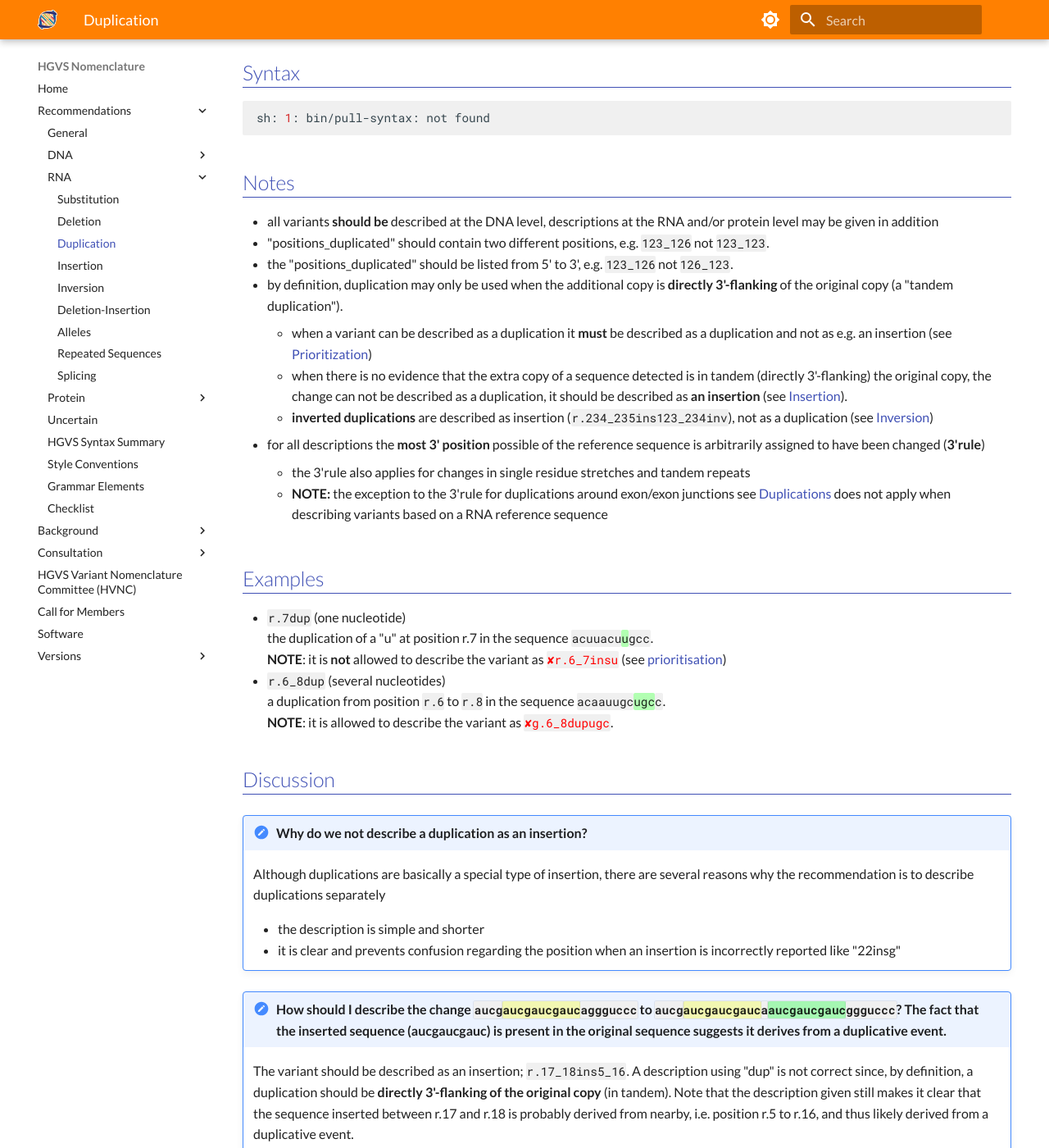
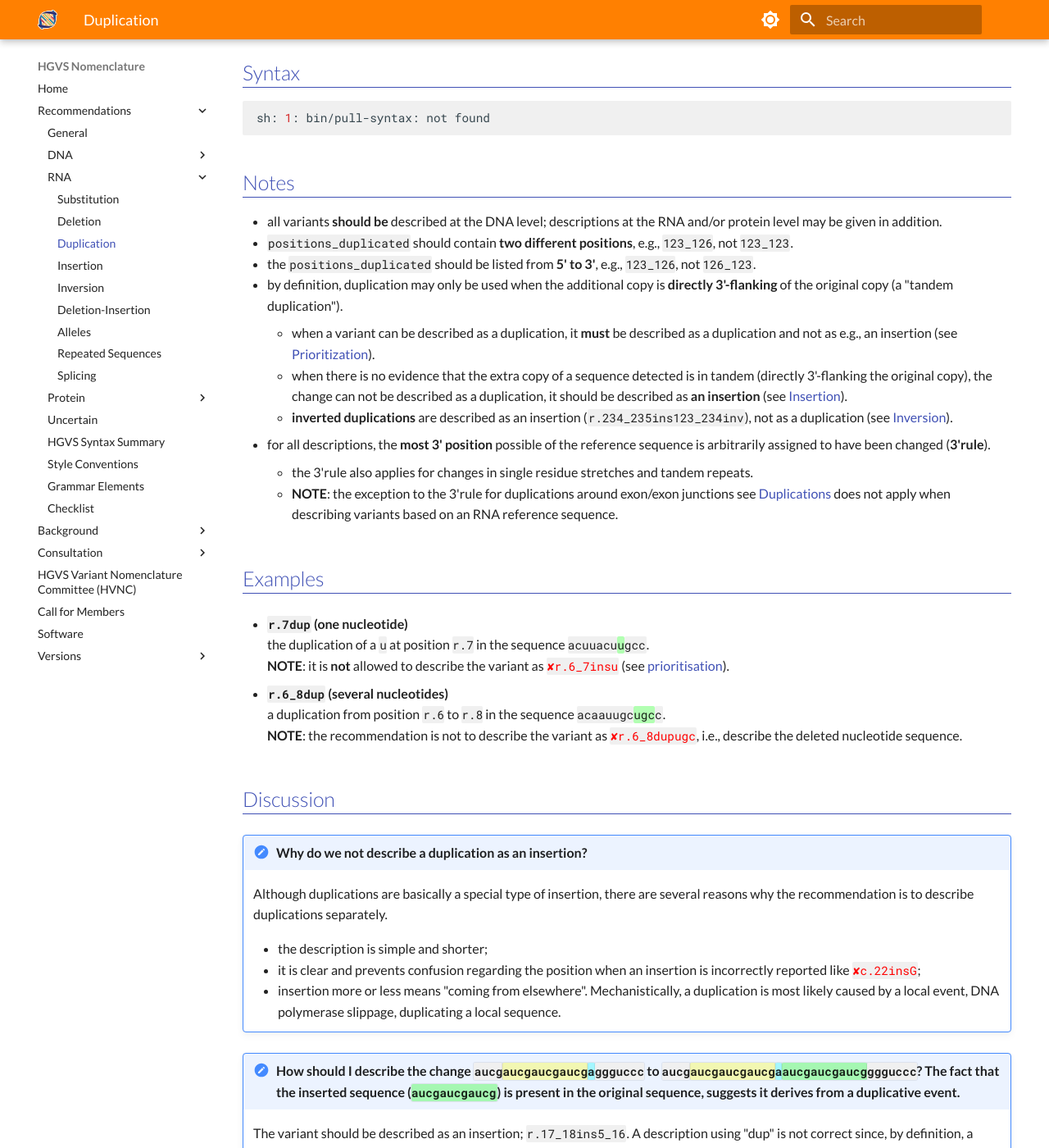
Before and after one commit to HGVSnomenclature/hgvs-nomenclature, an MkDocs documentation site: the page built from docs/recommendations/RNA/duplication.md, in a window 1280 px wide and 1400 px high, scrolled down 273 px. Shown: the whole window at 82% size. Built offline with MkDocs 1.6.1 and Material for MkDocs 9.7.7, drawn with Linux system fonts in a browser that asks for light colours; some of the changed text lies outside the part shown.

Commit message:
Styled the RNA/duplication page and fixed issues.
Synchronized several sentences with DNA/duplication and RNA/deletion.
This commit also contains a change to the content. The permission
 to add a sequence at the end of a variant description of a
 duplication has been *removed*. Instead, the recommendation *not* to
 do this was copied from the DNA/duplication page.

```diff
--- a/docs/recommendations/RNA/duplication.md
+++ b/docs/recommendations/RNA/duplication.md
@@ -12,35 +12,40 @@ bin/pull-syntax -c -f docs/syntax.yaml rna.dup
 
 ## Notes
 
-- all variants **should be** described at the DNA level, descriptions at the RNA and/or protein level may be given in addition
-- "positions_duplicated" should contain two different positions, e.g. `123_126` not `123_123`.
-- the "positions_duplicated" should be listed from 5' to 3', e.g. `123_126` not `126_123`.
+- all variants **should be** described at the DNA level; descriptions at the RNA and/or protein level may be given in addition.
+- `positions_duplicated` should contain **two different positions**, e.g., `123_126`, not `123_123`.
+- the `positions_duplicated` should be listed from **5' to 3'**, e.g., `123_126`, not `126_123`.
 - by definition, duplication may only be used when the additional copy is **directly 3'-flanking** of the original copy (a "tandem duplication").
-    - when a variant can be described as a duplication it **must** be described as a duplication and not as e.g. an insertion (see [Prioritization](../general.md))
-    - when there is no evidence that the extra copy of a sequence detected is in tandem (directly 3'-flanking) the original copy, the change can not be described as a duplication, it should be described as **an insertion** (see [Insertion](insertion.md)).
-    - **inverted duplications** are described as insertion (`r.234_235ins123_234inv`), not as a duplication (see [Inversion](inversion.md))
-- for all descriptions the **most 3' position** possible of the reference sequence is arbitrarily assigned to have been changed (**3'rule**)
-    - the 3'rule also applies for changes in single residue stretches and tandem repeats
-    - **NOTE:** the exception to the 3'rule for duplications around exon/exon junctions see [Duplications](../DNA/duplication.md) does not apply when describing variants based on a RNA reference sequence
+    - when a variant can be described as a duplication, it **must** be described as a duplication and not as e.g., an insertion (see [Prioritization](../general.md)).
+    - when there is no evidence that the extra copy of a sequence detected is in tandem (directly 3'-flanking the original copy), the change can not be described as a duplication, it should be described as **an insertion** (see [Insertion](insertion.md)).
+    - **inverted duplications** are described as an insertion (`r.234_235ins123_234inv`), not as a duplication (see [Inversion](inversion.md)).
+- for all descriptions, the **most 3' position** possible of the reference sequence is arbitrarily assigned to have been changed (**3'rule**).
+    - the 3'rule also applies for changes in single residue stretches and tandem repeats.
+    - **NOTE**: the exception to the 3'rule for duplications around exon/exon junctions see [Duplications](../DNA/duplication.md) does not apply when describing variants based on an RNA reference sequence.
 
 ## Examples
 
-- `r.7dup` (one nucleotide)<br>
-  the duplication of a "u" at position r.7 in the sequence `acuuacu`<code class="ins">u</code>`gcc`.<br>
-  **NOTE**: it is **not** allowed to describe the variant as <code class="invalid">r.6_7insu</code> (see [prioritisation](../general.md))
-- `r.6_8dup` (several nucleotides)<br>
+- **`r.7dup` (one nucleotide)**<br>
+  the duplication of a `u` at position `r.7` in the sequence `acuuacu`<code class="ins">u</code>`gcc`.<br>
+  **NOTE**: it is **not** allowed to describe the variant as <code class="invalid">r.6_7insu</code> (see [prioritisation](../general.md)).
+
+- **`r.6_8dup` (several nucleotides)**<br>
   a duplication from position `r.6` to `r.8` in the sequence `acaauugc`<code class="ins">ugc</code>`c`.<br>
-  **NOTE**: it is allowed to describe the variant as <code class="invalid">g.6_8dupugc</code>.
+  **NOTE**: the recommendation is not to describe the variant as <code class="invalid">r.6_8dupugc</code>, i.e., describe the deleted nucleotide sequence.
 
 ## Discussion
 
 !!! note "Why do we not describe a duplication as an insertion?"
 
-    Although duplications are basically a special type of insertion, there are several reasons why the recommendation is to describe duplications separately
+    Although duplications are basically a special type of insertion, there are several reasons why the recommendation is to describe duplications separately.
 
-    - the description is simple and shorter
-    - it is clear and prevents confusion regarding the position when an insertion is incorrectly reported like "22insg"
+    - the description is simple and shorter;
+    - it is clear and prevents confusion regarding the position when an insertion is incorrectly reported like <code class="invalid">c.22insG</code>;
+    - insertion more or less means "coming from elsewhere".
+      Mechanistically, a duplication is most likely caused by a local event, DNA polymerase slippage, duplicating a local sequence.
 
-!!! note "How should I describe the change `aucg`<code class="spot1">aucgaucgauc</code>`aggguccc` to `aucg`<code class="spot1">aucgaucgauc</code>`a`<code class="ins">aucgaucgauc</code>`ggguccc`? The fact that the inserted sequence (aucgaucgauc) is present in the original sequence suggests it derives from a duplicative event."
+!!! note "How should I describe the change `aucg`<code class="spot1">aucgaucgaucg</code><code class="spot2">a</code>`ggguccc` to `aucg`<code class="spot1">aucgaucgaucg</code><code class="spot2">a</code><code class="ins">aucgaucgaucg</code>`ggguccc`? The fact that the inserted sequence (<code class="ins">aucgaucgaucg</code>) is present in the original sequence, suggests it derives from a duplicative event."
 
-    The variant should be described as an insertion; `r.17_18ins5_16`. A description using "dup" is not correct since, by definition, a duplication should be **directly 3'-flanking of the original copy** (in tandem). Note that the description given still makes it clear that the sequence inserted between r.17 and r.18 is probably derived from nearby, i.e. position r.5 to r.16, and thus likely derived from a duplicative event.
+    The variant should be described as an insertion; `r.17_18ins5_16`.
+    A description using "dup" is not correct since, by definition, a duplication should be **directly 3'-flanking of the original copy** (in tandem).
+    Note that the description given still makes it clear that the sequence inserted between `r.17` and `r.18` is probably derived from nearby, i.e. positions `r.5` to `r.16`, and thus likely derived from a duplicative event.
```
